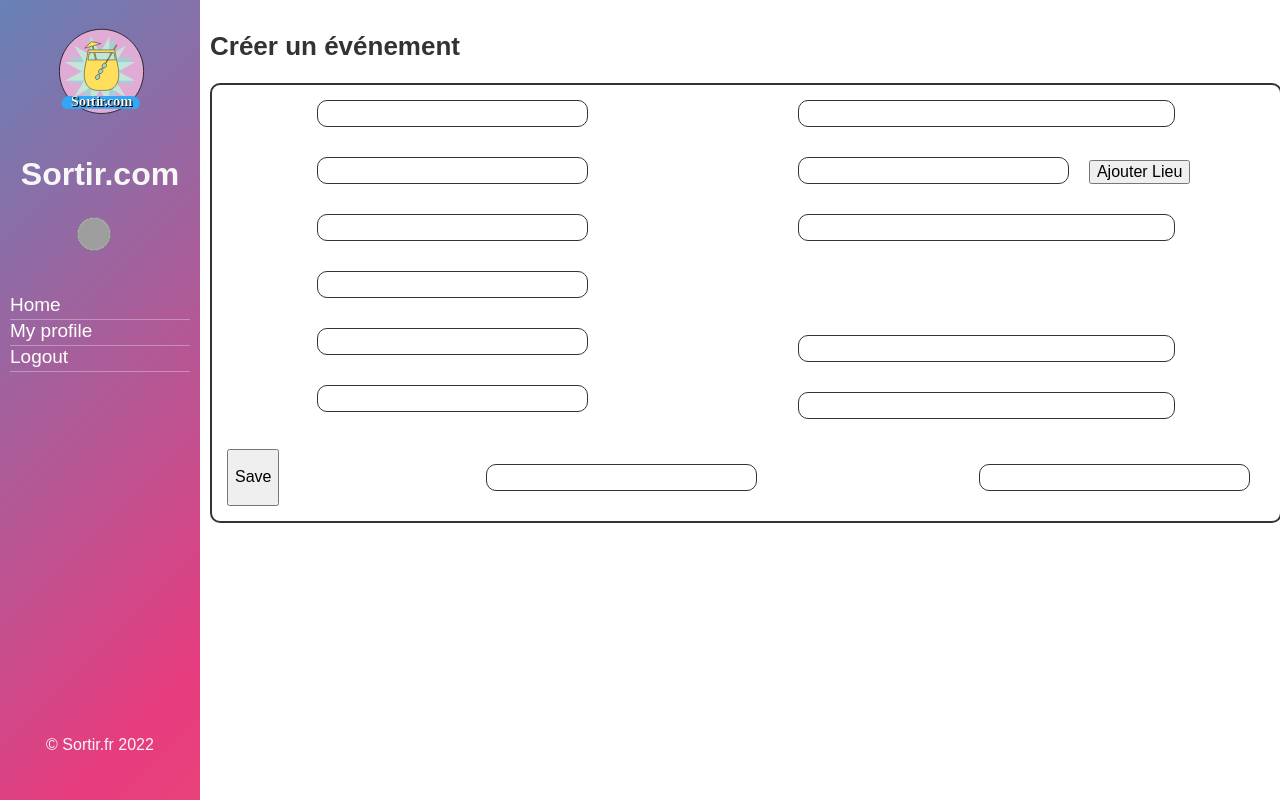
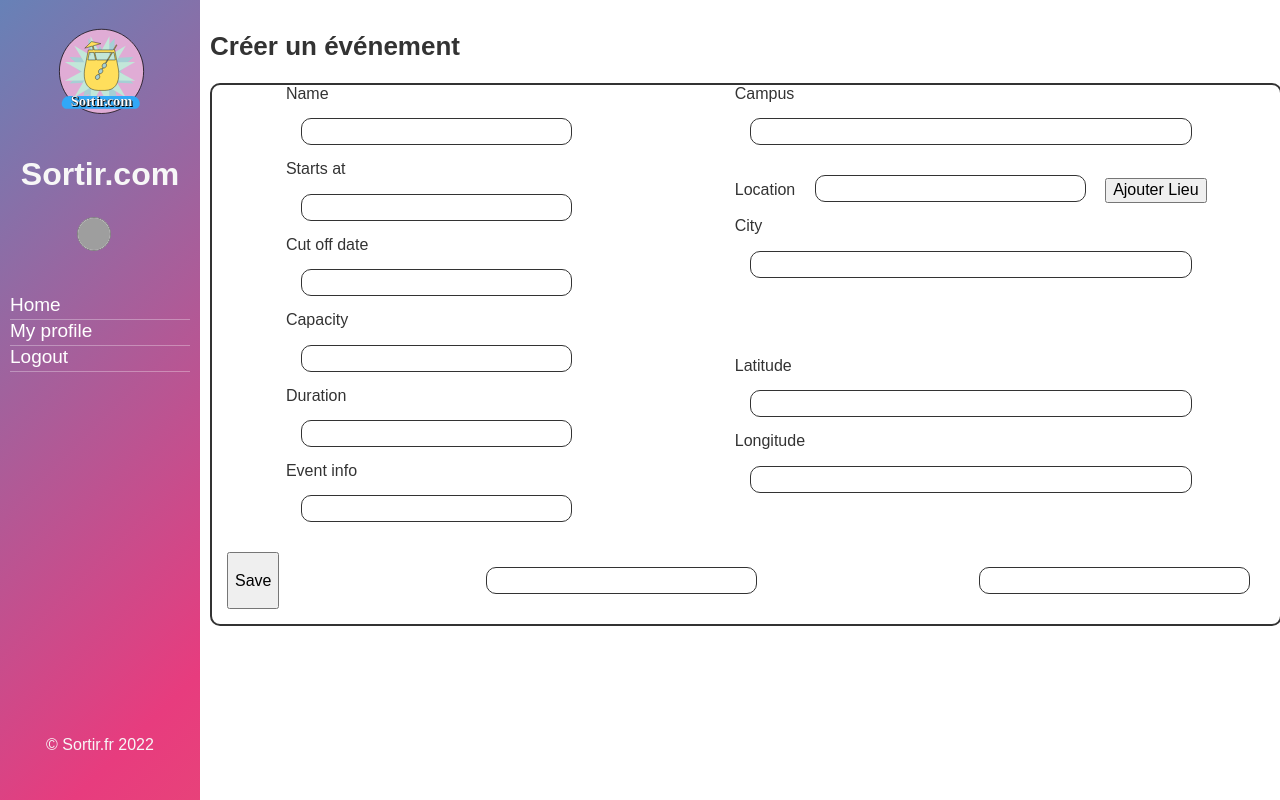
Before and after one commit to mitch-j-H/SortirENI, a Symfony app: template templates/event/create.html.twig in a window 1280 px wide; the page is wider, and only the part inside the window is pictured. Run offline with Twig, Linux system fonts and the light colour scheme; the template is opened without the code that fills it, so the values that code supplies are empty; form fields are guessed from the names that the template uses; some libraries are stand-ins or nearby versions; some web fonts are replaced; grey boxes are pictures that could not be loaded.

Commit message:
final changes before presentation

```diff
--- a/public/js1/villeLocations.js
+++ b/public/js1/villeLocations.js
@@ -16,6 +16,7 @@ window.onload = () => {
 
     //test modal
     test();
+    modalManage();
 
     //event listener on change of city re affiche the events
     city.addEventListener("change", function () {
@@ -78,8 +79,14 @@ function changeDetails(){
         //assigning values
         rue.innerText = "rue: " + selected.dataset.streetAddress;
         codePostal.innerText = "Code Postal: " + selected.dataset.postcode;
-        latitude.value= selected.dataset.latitude;
-        longitude.value = selected.dataset.longitude;
+        if(selected.dataset.latitude == "null" || selected.dataset.longitude == "null"){
+            latitude.value = "";
+            longitude.value = "";
+        } else {
+            latitude.value= selected.dataset.latitude;
+            longitude.value = selected.dataset.longitude;
+        }
+
     } else {
         rue.innerText = "";
         codePostal.innerText = "";
@@ -105,7 +112,14 @@ async function test(){
     })
     await new Promise(resolve => setTimeout(resolve, 500));
 
-    btnSkip.addEventListener("click", () => {
+}
+
+function modalManage(){
+    let close = document.getElementById("close");
+    let modal = document.getElementById("modal");
+
+    close.addEventListener("click", function (){
         modal.classList.remove("modal-visible");
-    });
+    })
+
 }
--- a/templates/event/create.html.twig
+++ b/templates/event/create.html.twig
@@ -11,25 +11,36 @@
     {{ form_start(eventForm) }}
   <div class="form-main">
     <div class="column-left">
+      {{ form_label(eventForm.name) }}
       {{ form_widget(eventForm.name) }}
+      {{ form_label(eventForm.startsAt) }}
       {{ form_widget(eventForm.startsAt) }}
+      {{ form_label(eventForm.cutOffDate) }}
       {{ form_widget(eventForm.cutOffDate) }}
+      {{ form_label(eventForm.capacity) }}
       {{ form_widget(eventForm.capacity) }}
+      {{ form_label(eventForm.duration) }}
       {{ form_widget(eventForm.duration) }}
+      {{ form_label(eventForm.eventInfo) }}
       {{ form_widget(eventForm.eventInfo) }}
     </div>
     <div class="column-right">
+      {{ form_label(eventForm.campus) }}
         {{ form_widget(eventForm.campus) }}
 {#      <p>Campus : {{ app.user.campus.name }}</p>#}
       <div class="city-box">
+        {{ form_label(eventForm.Location) }}
         {{ form_widget(eventForm.Location) }}
 {#        {{ form_widget(eventForm.addLocale, {'href' : "{{ path('event/modal') }}" }) }}#}
         <button id = "showModal">Ajouter Lieu</button>
       </div>
+      {{ form_label(eventForm.city) }}
       {{ form_widget(eventForm.city) }}
       <p id="rue"></p>
       <p id="codePostal"></p>
+      {{ form_label(eventForm.latitude) }}
       {{ form_widget(eventForm.latitude) }}
+      {{ form_label(eventForm.longitude) }}
       {{ form_widget(eventForm.longitude) }}
     </div>
   </div>
@@ -38,20 +49,24 @@
     {{ form_widget(eventForm.save) }}
     {{ form_widget(eventForm.publish) }}
     {{ form_widget(eventForm.annuler) }}
+        <div class="modal" id="modal">
+          <div class="modal__container">
+            <button type="button" id="close" data-bs-dismiss="modal" aria-label="Close">close</button>
+            <p>Ajouter un lieu</p>
+          </div>
+        </div>
   </div>
   {{ form_end(eventForm) }}
 {% endblock %}
 
 {% block modal %}
-  <div class="modal" id="modal">
-    <div class="modal__container">
-      {{path('event_modal') }}
-    </div>
-  </div>
+
+  <!-- Modal -->
+
 {% endblock %}
 
 {% block javascript %}
-{#<script src="{{ asset('js1/villeLocations.js') }}" defer></script>#}
+
     <script src="{{ asset('js1/villeLocations.js') }}" defer></script>
-{#    <script src="{{ asset('js1/modal.js') }}" defer></script>#}
+
 {% endblock %}
--- a/templates/event/modal.html.twig
+++ b/templates/event/modal.html.twig
@@ -1,7 +1,8 @@
 {% extends 'base.html.twig' %}
 
 {% block body %}
-{{ form(eventForm) }}
+{{ form_start(locationForm) }}
+{{ form_end(locationForm) }}
 {% endblock %}
 
 {% block header %}
```
Also changed, not shown: public/js1/modal.js (deleted, +0 -24 lines), src/Controller/EventController.php (+21 -20 lines), src/Form/EventType.php (+7 -30 lines), src/Form/LocationType.php (+11 -8 lines).
